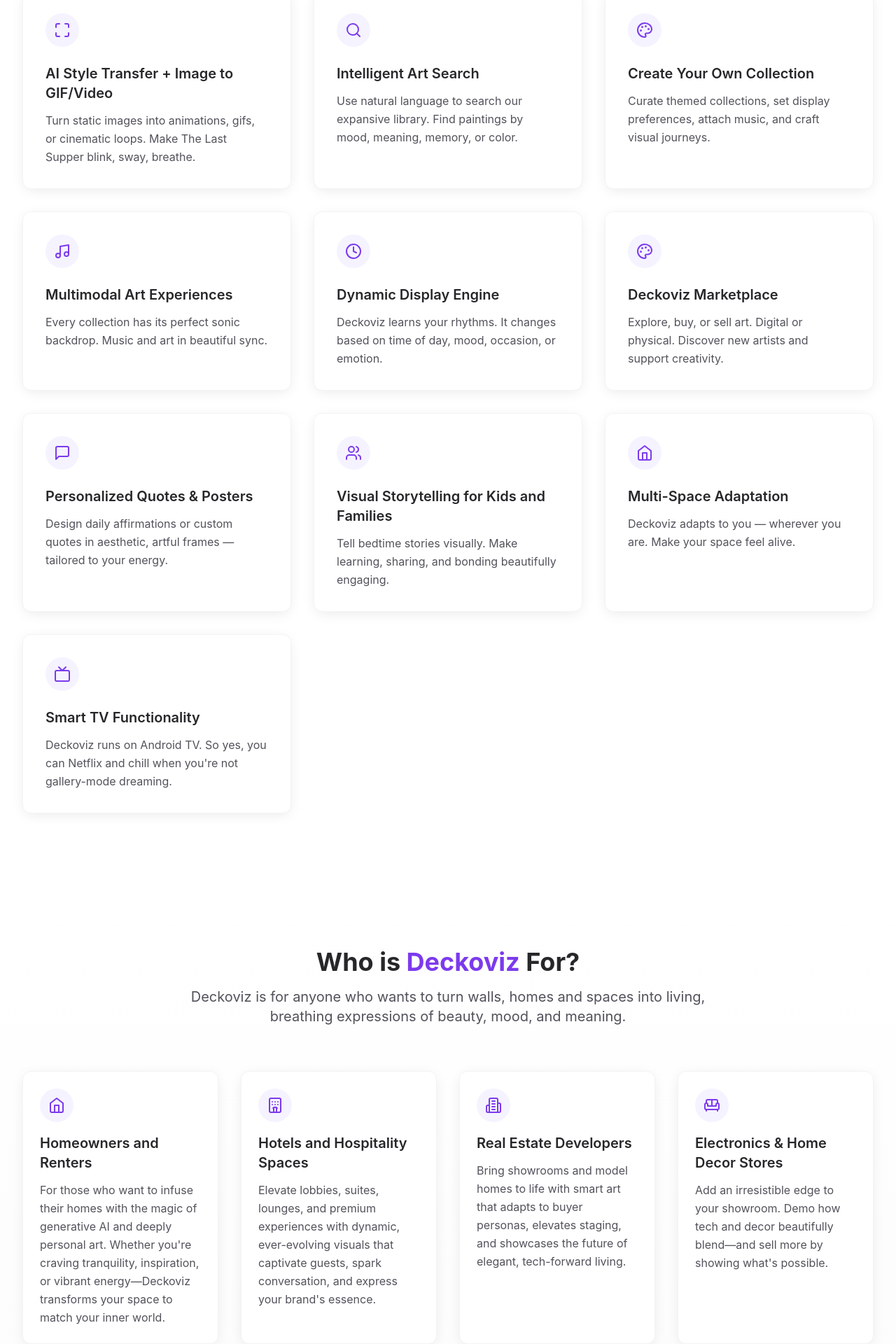
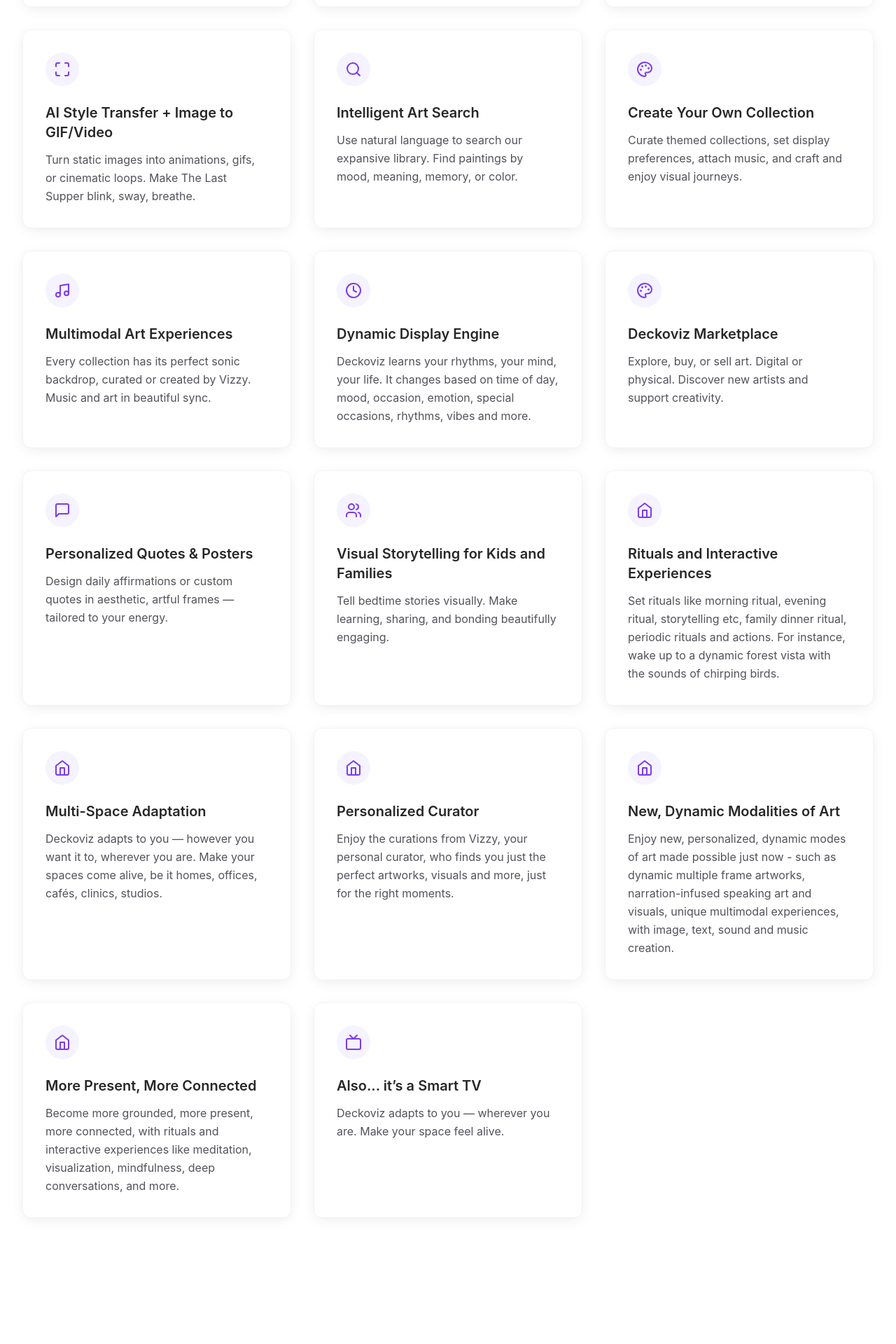
Before and after one commit to ImranShaikh8806/deckoviz_web, a React (Vite) app: page / in a window 1280 px wide. Shown: the part 1840-3760 px from the top of the page at 70% size. Built offline with nearby package versions, Linux system fonts and the light colour scheme.

Commit message:
Update Features.tsx

```diff
--- a/src/components/Features.tsx
+++ b/src/components/Features.tsx
@@ -32,17 +32,17 @@ const Features: React.FC = () => {
     {
       icon: <Palette size={24} />,
       title: "Create Your Own Collection",
-      description: "Curate themed collections, set display preferences, attach music, and craft visual journeys."
+      description: "Curate themed collections, set display preferences, attach music, and craft and enjoy visual journeys."
     },
     {
       icon: <Music size={24} />,
       title: "Multimodal Art Experiences",
-      description: "Every collection has its perfect sonic backdrop. Music and art in beautiful sync."
+      description: "Every collection has its perfect sonic backdrop, curated or created by Vizzy. Music and art in beautiful sync."
     },
     {
       icon: <Clock size={24} />,
       title: "Dynamic Display Engine",
-      description: "Deckoviz learns your rhythms. It changes based on time of day, mood, occasion, or emotion."
+      description: "Deckoviz learns your rhythms, your mind, your life. It changes based on time of day, mood, occasion, emotion, special occasions, rhythms, vibes and more. "
     },
     {
       icon: <Palette size={24} />,
@@ -61,13 +61,33 @@ const Features: React.FC = () => {
     },
     {
       icon: <Home size={24} />,
+      title: "Rituals and Interactive Experiences",
+      description: "Set rituals like morning ritual, evening ritual, storytelling etc, family dinner ritual, periodic rituals and actions. For instance, wake up to a dynamic forest vista with the sounds of chirping birds. "
+    },
+    {
+      icon: <Home size={24} />,
       title: "Multi-Space Adaptation",
-      description: "Deckoviz adapts to you — wherever you are. Make your space feel alive."
+      description: "Deckoviz adapts to you — however you want it to, wherever you are. Make your spaces come alive, be it homes, offices, cafés, clinics, studios."
+    },
+    {
+      icon: <Home size={24} />,
+      title: "Personalized Curator",
+      description: "Enjoy the curations from Vizzy, your personal curator, who finds you just the perfect artworks, visuals and more, just for the right moments."
+    },
+    {
+      icon: <Home size={24} />,
+      title: "New, Dynamic Modalities of Art",
+      description: "Enjoy new, personalized, dynamic modes of art made possible just now - such as dynamic multiple frame artworks, narration-infused speaking art and visuals, unique multimodal experiences, with image, text, sound and music creation. "
+    },
+     {
+      icon: <Home size={24} />,
+      title: "More Present, More Connected",
+      description: "Become more grounded, more present, more connected, with rituals and interactive experiences like meditation, visualization, mindfulness, deep conversations, and more. "
     },
     {
       icon: <Tv size={24} />,
-      title: "Smart TV Functionality",
-      description: "Deckoviz runs on Android TV. So yes, you can Netflix and chill when you're not gallery-mode dreaming."
+      title: "Also... it’s a Smart TV",
+      description: "Deckoviz adapts to you — wherever you are. Make your space feel alive."
     }
   ];
 
@@ -79,7 +99,7 @@ const Features: React.FC = () => {
             Features & <span className="text-primary-600">Highlights</span>
           </h2>
           <p className="section-description">
-            What can Deckoviz do? A whole lot.
+            What can Deckoviz do? A whole lot. And it's only getting better with time, as we keep shipping new features in the pursuit of creating the greatest emotionally intelligent, dynamic, and personalized art experience.
           </p>
         </div>
 
```
